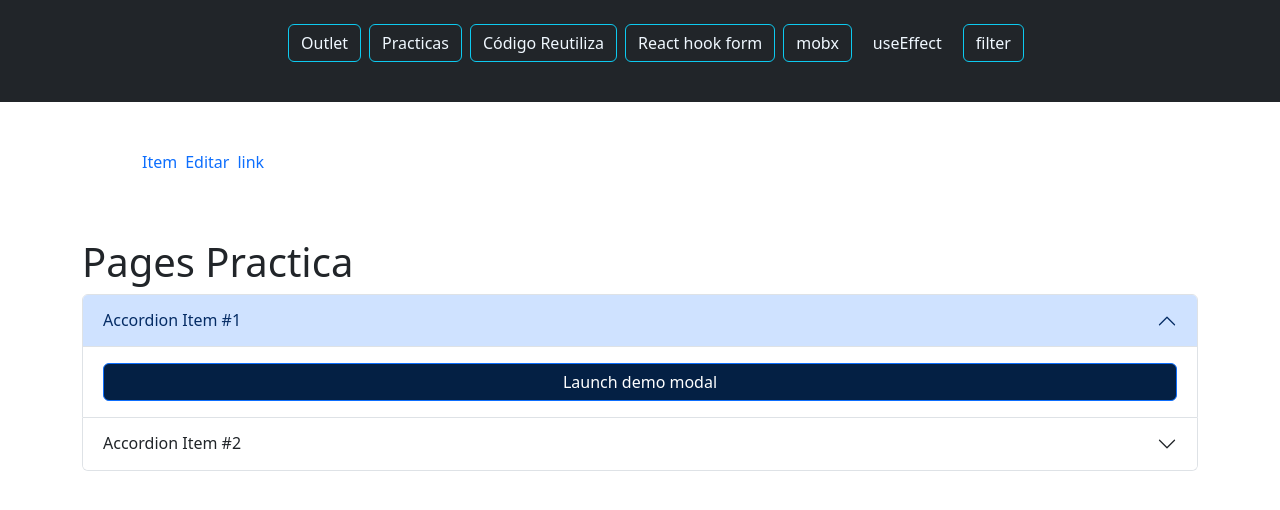
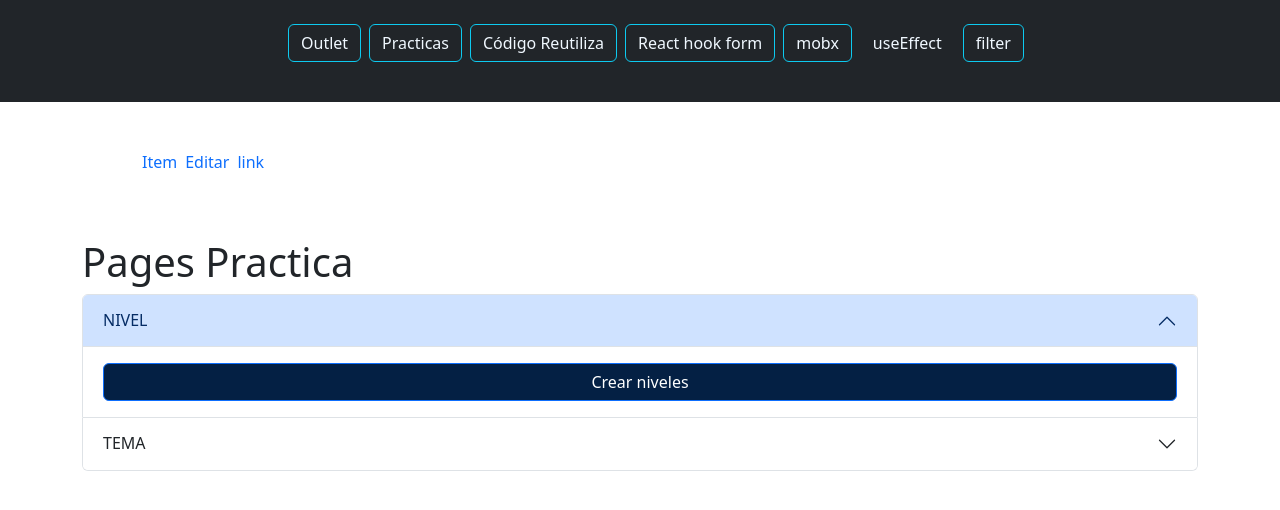
Before and after one commit to torco34/curso-typescript-react.js, a React (Vite) app: page /practicas in a window 1280 px wide. Shown: the top 510 px of the page. Built offline with nearby package versions, Linux system fonts and the light colour scheme.

Commit message:
nuevo ejercicio

```diff
--- a/src/App.tsx
+++ b/src/App.tsx
@@ -12,6 +12,9 @@ import { Filter } from "./components/filter/pages/Filter";
 import { PagesReutilizar } from "./components/codigoReutilizable/PagesReutilizar";
 import { Item } from "./components/practicas/Item";
 import { Aplicacion } from "./components/practicas/Aplicacion";
+import UseEfe from "./components/practicas/UseEfe";
+import { UseEfecto } from "./components/useEffect/UseEfecto";
+import { PagesUseEffect } from "./components/useEffect/PagesUseEffect";
 
 // import { ModalComponent } from "./components/codigoReutilizable/bootstrap-react/ModalComponent";
 function App() {
@@ -34,7 +37,9 @@ function App() {
         </Route>
         <Route path="/hook" element={<ReactHook />} />
         <Route path="/mobx" element={<PagesApp />} />
-        <Route path="/use" element={<Ejercicio />} />
+        <Route path="/usefe" element={<PagesUseEffect />} />
+          <Route path="/efecto" element={<UseEfecto />} />
+        <Route/>
         <Route path="/fil" element={<Filter />} />
       </Routes>
     </Router>
--- a/src/components/header/Header.tsx
+++ b/src/components/header/Header.tsx
@@ -21,7 +21,7 @@ export const Header = () => {
             <Link to="/mobx">mobx</Link>
           </li >
           <li className="text-center btn list-inline-item ">
-            <Link to="/use">useEffect</Link>
+            <Link to="/usefe">useEffect</Link>
           </li >
           <li className="border border-info btn list-inline-item ">
             <Link to="/fil">filter</Link>
--- a/src/components/practicas/AccordionItem.tsx
+++ b/src/components/practicas/AccordionItem.tsx
@@ -7,25 +7,44 @@ interface IProsp {
 export const AccordionItem = ({ }: any) => {
   const [addItem, setAddItem] = useState<string[]>([])
   const [inputStad, setInputStad] = useState<string>("")
+  const [pasar, setPasar] = useState<string>("")
+  const [crearTema, setCrearTema] = useState<string[]>([])
+  const [temas, setTemas] = useState<string>("")
+  const crearItem = () => {
+    if (inputStad.trim() !== "") {
+      setAddItem([...addItem, inputStad])
+      setInputStad("");
+    }
+  }
+  const crearTemas = () => {
+    if (temas.trim() !== "") {
+      setCrearTema([...crearTema, temas])
+    }
 
+  }
+  const pasarItem = (item: any) => {
+    setPasar(`${item}`)
+  }
   return (
     <>
 
       <Accordion defaultActiveKey={['0']} alwaysOpen>
 
         <Accordion.Item eventKey="0">
-          <Accordion.Header>Accordion Item #1</Accordion.Header>
+          <Accordion.Header>NIVEL</Accordion.Header>
           <Accordion.Body>
-            <ModalItem setInputStad={setInputStad} />
+            <ModalItem setInputStad={setInputStad} crearItem={crearItem} text=" Crear niveles" />
             {inputStad}
-            {addItem.map((item, index) => <div>{item}</div>
+            {addItem.map((item) => <div style={{ cursor: "pointer" }} onClick={() => pasarItem(item)}>{item}</div>
             )}
           </Accordion.Body>
         </Accordion.Item>
         <Accordion.Item eventKey="1">
-          <Accordion.Header>Accordion Item #2</Accordion.Header>
+          <Accordion.Header>TEMA {pasar}</Accordion.Header>
+
           <Accordion.Body>
-
+            <ModalItem setInputStad={setTemas} crearItem={crearTemas} text={`Crear TEMA  ${pasar}`} />
+            {crearTema.map((tema) => <div>{tema}</div>)}
           </Accordion.Body>
         </Accordion.Item>
       </Accordion>
--- a/src/components/practicas/ModalItem.tsx
+++ b/src/components/practicas/ModalItem.tsx
@@ -3,16 +3,21 @@ import Button from 'react-bootstrap/Button';
 import Form from 'react-bootstrap/Form';
 import Modal from 'react-bootstrap/Modal';
 
-export const ModalItem = ({ setInputStad, inputStad }: any) => {
+export const ModalItem = ({ setInputStad, inputStad, crearItem, text, crearTemas}: any) => {
   const [show, setShow] = useState(false);
 
   const handleClose = () => setShow(false);
   const handleShow = () => setShow(true);
+  const hendleCrearItem = () => {
+    crearItem();
+    handleClose();
+    crearTemas()
+  }
 
   return (
     <>
       <Button style={{ background: "#042044", width: "100%" }} onClick={handleShow}>
-        Launch demo modal
+       {text}
       </Button>
 
       <Modal show={show} onHide={handleClose}>
@@ -44,7 +49,7 @@ export const ModalItem = ({ setInputStad, inputStad }: any) => {
           <Button variant="secondary" onClick={handleClose}>
             Close
           </Button>
-          <Button variant="primary" onClick={handleClose}>
+          <Button variant="primary" onClick={hendleCrearItem}>
             Save Changes
           </Button>
         </Modal.Footer>
```
